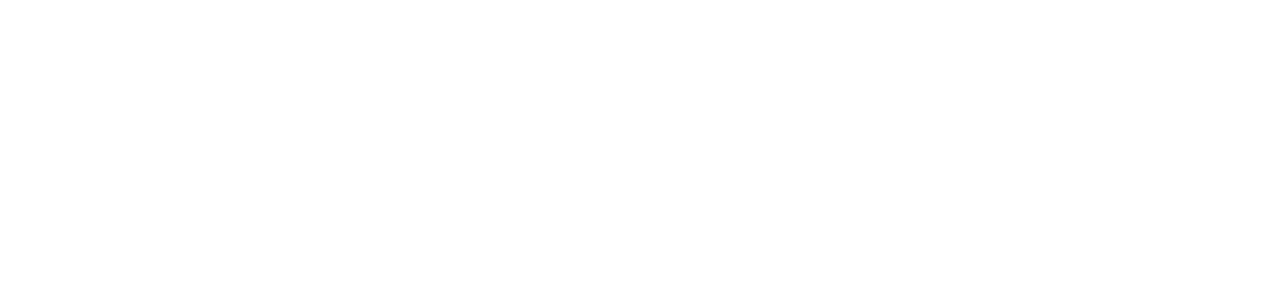
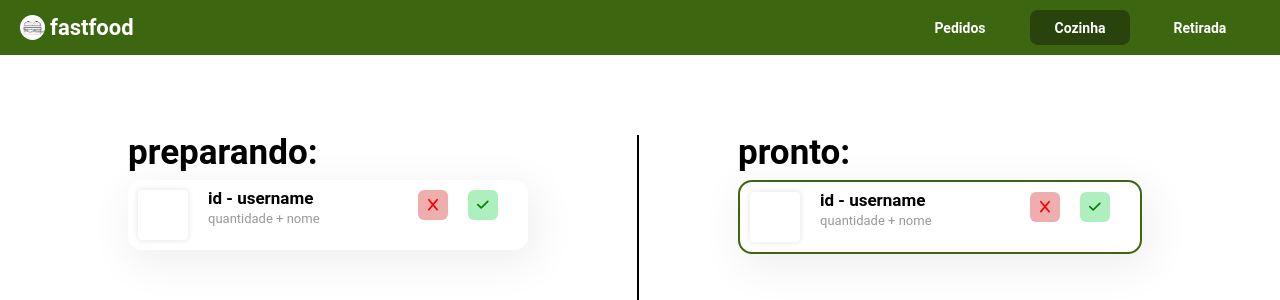
Before and after one commit to m4arthu/FastFood, a React (Vite) app: page /cozinha in a window 1280 px wide. Before the commit this address had no page. Shown: the top 300 px of the page. Built offline with nearby package versions, Linux system fonts and the light colour scheme.

Commit message:
feat: cozinha page

```diff
--- a/package.json
+++ b/package.json
@@ -11,6 +11,8 @@
     "prepare": "husky install"
   },
   "dependencies": {
+    "@fortawesome/free-solid-svg-icons": "^6.5.1",
+    "@fortawesome/react-fontawesome": "^0.2.0",
     "react": "^18.2.0",
     "react-dom": "^18.2.0",
     "styled-components": "^6.1.1"
@@ -24,7 +26,7 @@
     "eslint-plugin-react-hooks": "^4.6.0",
     "eslint-plugin-react-refresh": "^0.4.4",
     "husky": "^8.0.3",
-    "react-router-dom": "^6.20.0",
+    "react-router-dom": "^6.20.1",
     "vite": "^5.0.0"
   }
 }
--- a/src/App.jsx
+++ b/src/App.jsx
@@ -1,11 +1,11 @@
 import { BrowserRouter, Routes, Route } from "react-router-dom";
-import {HomePage} from "./pages/HomePage.jsx"
+import {CozinhaPage} from "./pages/CozinhaPage.jsx"
 function App() {
 
   return (
     <BrowserRouter>
       <Routes>
-        <Route path="/"  Component={HomePage} />
+        <Route path="/cozinha"  Component={CozinhaPage} />
       </Routes>
     </BrowserRouter>
   )
--- a/src/components/HeaderButtons.jsx
+++ b/src/components/HeaderButtons.jsx
@@ -1,10 +1,18 @@
 
-import { HeaderButton, HeaderButtonContainer } from "../styles.css/styles"
-
-export const HeaderButtons = ({selectedButtonId}) => {
+import { HeaderButton, HeaderButtonContainer } from "../styles.css/header.style.js"
+import { useNavigate } from"react-router-dom"
+export const HeaderButtons = ({ selectedButtonId }) => {
+    const navigate = useNavigate()
     const handleButtonClick = (buttonId) => {
-         console.log(buttonId)
-      };
+        switch (buttonId) {
+            case 1:
+                return navigate("/Pedidos")
+            case 2:
+             return navigate("/cozinha")
+            case 3:
+                return navigate("/Retirada")
+        }
+    };
     return (
         <HeaderButtonContainer>
             <HeaderButton selected={selectedButtonId === 1 ? true : false}
--- a/src/components/HeaderComponent.jsx
+++ b/src/components/HeaderComponent.jsx
@@ -1,4 +1,4 @@
-import { HeaderContainer } from "../styles.css/styles";
+import { HeaderContainer } from "../styles.css/header.style.js";
 import { HeaderButtons } from "./HeaderButtons";
 import { LogoComponent } from "./LogoComponent";
 
--- a/src/components/LogoComponent.jsx
+++ b/src/components/LogoComponent.jsx
@@ -1,5 +1,5 @@
 import hamburguer  from "../assets/images.png"
-import { LogoContainer } from "../styles.css/styles"
+import { LogoContainer } from "../styles.css/header.style"
 
 export const  LogoComponent =() => {
     return (
--- /dev/null
+++ b/src/components/OrderComponent.jsx
@@ -0,0 +1,29 @@
+import { FontAwesomeIcon } from "@fortawesome/react-fontawesome"
+import { faX, faCheck} from '@fortawesome/free-solid-svg-icons';
+import { OrderContainer } from "../styles.css/order.style"
+export const OrderComponent = ({ selected }) => {
+    console.log(selected)
+    return (
+        <OrderContainer selected={selected}>
+            <div className="content">
+                <div className="img">
+                    <div className="img-content">
+                        <img src="" alt="" />
+                    </div>
+                    <div className="details">
+                        <h1>id - username</h1>
+                        <p>quantidade + nome</p>
+                    </div>
+                </div>
+                <div className="buttons">
+                    <button className="cancel">
+                    <FontAwesomeIcon icon={faX} color="red"/>
+                    </button>
+                    <button className="finish">
+                    <FontAwesomeIcon icon={faCheck} color="green"/>
+                    </button>
+                </div>
+            </div>
+        </OrderContainer>
+    )
+}
--- /dev/null
+++ b/src/pages/CozinhaPage.jsx
@@ -0,0 +1,23 @@
+import { OrderComponent } from "../components/OrderComponent.jsx"
+import { CozinhaContainer, CozinhaContent } from "../styles.css/cozinha.style.js"
+import { HeaderComponent } from "../components/HeaderComponent.jsx"
+export function CozinhaPage() {
+    return (
+        <>
+            <HeaderComponent selectedButtonId={2} />
+            <CozinhaContainer >
+                <CozinhaContent>
+                    <div className="orders">
+                        <h1>preparando:</h1>
+                        <OrderComponent />
+                    </div>
+                    <div className="division"></div>
+                    <div className="orders">
+                        <h1>pronto:</h1>
+                        <OrderComponent selected={true} />
+                    </div>
+                </CozinhaContent>
+            </CozinhaContainer>
+        </>
+    )
+}
--- a/src/pages/HomePage.jsx
+++ /dev/null
@@ -1,11 +0,0 @@
-import { HeaderComponent } from "../components/HeaderComponent.jsx"
-import { Container } from "../styles.css/styles.js"
-
-export function HomePage() {
-    return (
-        <Container>
-            <HeaderComponent selectedButtonId={1}/>
-
-        </Container>
-    )
-}
--- /dev/null
+++ b/src/styles.css/cozinha.style.js
@@ -0,0 +1,26 @@
+import styled from "styled-components";
+
+export const CozinhaContainer = styled.div`
+    display:flex;
+    width:100%;
+    height:100vh;
+    justify-content:center;
+    `
+
+export const  CozinhaContent = styled.div`
+   margin-top:80px;
+   font-family: 'Roboto', sans-serif;
+   width:80vw;
+   height: 100%;
+   display:flex;
+   justify-content:space-between;
+   h1{
+       font-size:35px;
+       font-weight:bold;
+    }
+    .division{
+        margin:0 10px;
+        height: 100%;
+        border:1px solid black;
+    }
+`
--- a/src/styles.css/styles.js
+++ b/src/styles.css/header.style.js
@@ -34,6 +34,7 @@
 export const HeaderButtonContainer = styled.div`
     display:flex;
     align-items: center;
+    margin-right:30px;
 `
 export const  HeaderButton = styled.div`
      background-color : ${(props)=> props.selected? "#00000059": "inherit" };
--- /dev/null
+++ b/src/styles.css/order.style.js
@@ -0,0 +1,55 @@
+import styled from "styled-components";
+
+export const OrderContainer = styled.div`
+    display: flex;
+    border-radius: 14px;
+    width: 400px;
+    height:70px;
+    box-shadow: 5px 10px 40px  5px #10010010;
+    margin-top:20px;
+    border:${({ selected }) => selected ? "2px solid #3D6611" : "inherit"};
+    margin: 10px 10px 0 0px;
+    .content{
+        width:100%;
+        margin:10px;
+        display: flex;
+        justify-content: space-between;
+    }
+    .img{
+        .img-content{
+            width:30px;
+            height:30px;
+            padding:10px;
+            border-radius:4px;
+            box-shadow: 0px 0px 4px  2px #10010010;
+        }
+        display: flex;
+        .details{
+            h1{
+                font-size:17px;
+            }
+            p{
+                color:#999999;
+                margin-top:5px;
+                font-size:13px;
+            }
+            margin-left:20px;
+        }
+    }
+    .buttons{
+        .finish{
+            background-color: #aeefbe;
+        }
+        .cancel{
+            background-color: #efaeae;
+        }
+        button{
+            border-radius:6px;
+            border:inherit;
+            margin-right:20px;
+            width:30px;
+            height:30px;
+        }
+    }
+
+`
```
Also changed, not shown: src/styles.css/resetCss.js (line endings or trailing spaces), 1 other file (tests, documents, lock files or other folders).
